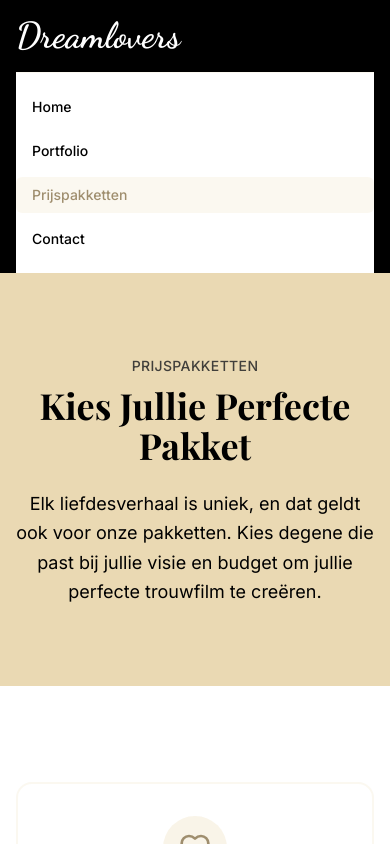
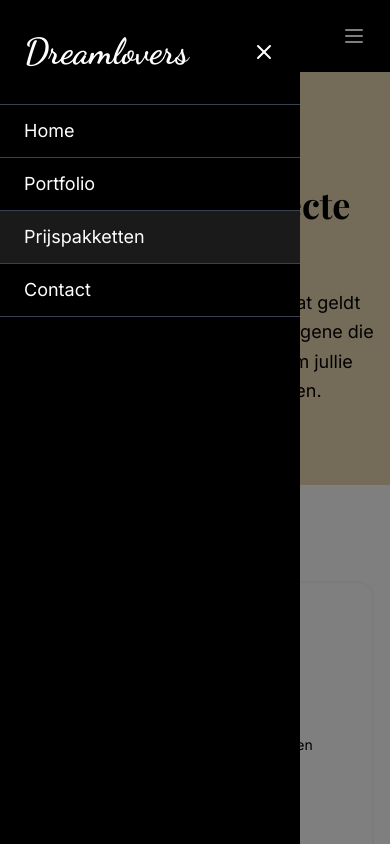
Before and after one commit to ThiboVonderlynck/Dreamlovers, a Next.js app: page /packages in a window 390 px wide. Both pictures are taken after a click on the button "Toggle menu". Shown: the top 844 px of the page. Built offline with nearby package versions, Linux system fonts and the light colour scheme; a web font is replaced by a local one.

Commit message:
Improve mobile navigation with slide-out menu and fix button hover effects

```diff
--- a/app/globals.css
+++ b/app/globals.css
@@ -53,11 +53,11 @@
   }
 
   .btn-primary {
-    @apply bg-black text-white px-8 py-4 rounded-full font-medium;
+    @apply bg-black text-white px-8 py-4 rounded-full font-medium transition-all duration-300 hover:bg-gray-800 hover:shadow-lg;
   }
 
   .btn-secondary {
-    @apply bg-[#EAD9B3] text-black px-8 py-4 rounded-full font-medium;
+    @apply bg-[#EAD9B3] text-black px-8 py-4 rounded-full font-medium transition-all duration-300 hover:bg-[#D4C19A] hover:shadow-lg;
   }
 }
 
--- a/app/packages/page.tsx
+++ b/app/packages/page.tsx
@@ -131,10 +131,10 @@ const PackagesPage = () => {
                     {/* CTA Button */}
                     <Link
                       href={`/contact?pakket=${encodeURIComponent(pkg.name)}`}
-                      className={`w-full inline-flex items-center justify-center px-8 py-4 rounded-full font-medium ${
+                      className={`w-full inline-flex items-center justify-center px-8 py-4 rounded-full font-medium transition-all duration-300 hover:shadow-lg ${
                         pkg.popular
-                          ? 'bg-gold text-white'
-                          : 'bg-beige text-black'
+                          ? 'bg-gold text-white hover:bg-[#8A7A5A]'
+                          : 'bg-beige text-black hover:bg-[#D4C19A]'
                       }`}
                     >
                       Kies Dit Pakket
--- a/components/ContactForm.tsx
+++ b/components/ContactForm.tsx
@@ -165,7 +165,7 @@ const ContactForm = () => {
       <button
         type="submit"
         disabled={isSubmitting}
-        className={`w-full bg-gold text-white px-8 py-4 rounded-lg font-medium flex items-center justify-center space-x-2`}
+        className={`w-full bg-gold text-white px-8 py-4 rounded-lg font-medium flex items-center justify-center space-x-2 transition-all duration-300 hover:bg-[#8A7A5A] hover:shadow-lg disabled:opacity-50 disabled:cursor-not-allowed`}
       >
         {isSubmitting ? (
           <>
--- a/components/HeroSection.tsx
+++ b/components/HeroSection.tsx
@@ -34,7 +34,7 @@ const HeroSection = () => {
           <div className="flex justify-center">
             <a
               href="#showreel"
-              className="inline-flex items-center bg-white text-black px-8 py-4 font-medium hover:bg-white/90 transition-colors duration-300"
+              className="inline-flex items-center bg-white text-black px-8 py-4 font-medium transition-all duration-300 hover:bg-gray-100 hover:shadow-lg"
             >
               Bekijk onze showreel
             </a>
--- a/components/Navigation.tsx
+++ b/components/Navigation.tsx
@@ -65,35 +65,53 @@ const Navigation = () => {
             className="md:hidden p-2 rounded-md hover:bg-beige/20 transition-colors"
             aria-label="Toggle menu"
           >
-            {isOpen ? (
-              <X className="h-6 w-6 text-black" />
-            ) : (
-              <Menu className="h-6 w-6 text-black" />
-            )}
+            <Menu className="h-6 w-6 text-white" />
           </button>
         </div>
 
-        {/* Mobile Navigation */}
-        {isOpen && (
-          <div className="md:hidden bg-white border-t border-beige/20">
-            <div className="py-4 space-y-2">
-              {navItems.map((item) => (
+        {/* Mobile Menu Overlay */}
+        <div
+          className={`fixed inset-0 bg-black/50 z-40 transition-opacity duration-300 md:hidden ${
+            isOpen ? 'opacity-100' : 'opacity-0 pointer-events-none'
+          }`}
+          onClick={() => setIsOpen(false)}
+        />
+
+        {/* Mobile Menu Panel */}
+        <div className={`fixed top-0 left-0 h-full w-[300px] bg-black text-white z-50 transform transition-transform duration-300 ease-in-out md:hidden ${
+          isOpen ? 'translate-x-0' : '-translate-x-full'
+        }`}>
+          <div className="flex justify-between items-center px-6 py-8 border-b border-gray-700">
+            <Link href="/" className="text-4xl font-dancing font-bold text-white">
+              Dreamlovers
+            </Link>
+            <button
+              onClick={() => setIsOpen(false)}
+              className="text-white hover:text-gold transition-colors"
+              aria-label="Close mobile menu"
+            >
+              <X className="w-6 h-6" />
+            </button>
+          </div>
+
+          <ul className="flex flex-col">
+            {navItems.map((item) => (
+              <li key={item.name} className="border-b border-gray-700">
                 <Link
-                  key={item.name}
                   href={item.href}
                   onClick={() => setIsOpen(false)}
-                  className={`block px-4 py-2 text-sm font-medium rounded-md transition-colors duration-200 ${
+                  className={`text-lg transition-colors px-6 py-3 block ${
                     pathname === item.href
-                      ? 'text-gold bg-beige/20'
-                      : 'text-black hover:text-gold hover:bg-beige/20'
+                      ? 'text-white bg-white/10'
+                      : 'text-white hover:text-gold'
                   }`}
                 >
                   {item.name}
                 </Link>
-              ))}
-            </div>
-          </div>
-        )}
+              </li>
+            ))}
+          </ul>
+        </div>
       </div>
     </nav>
   );
```
